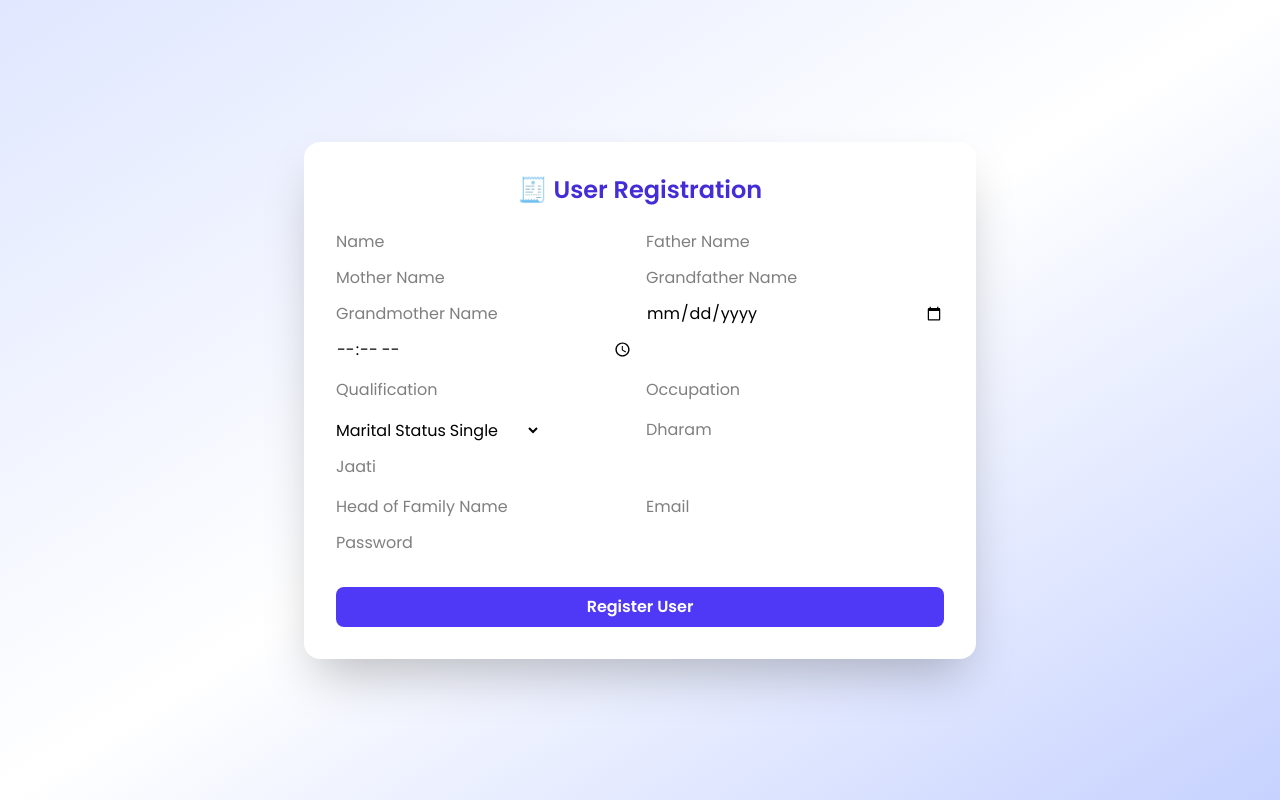
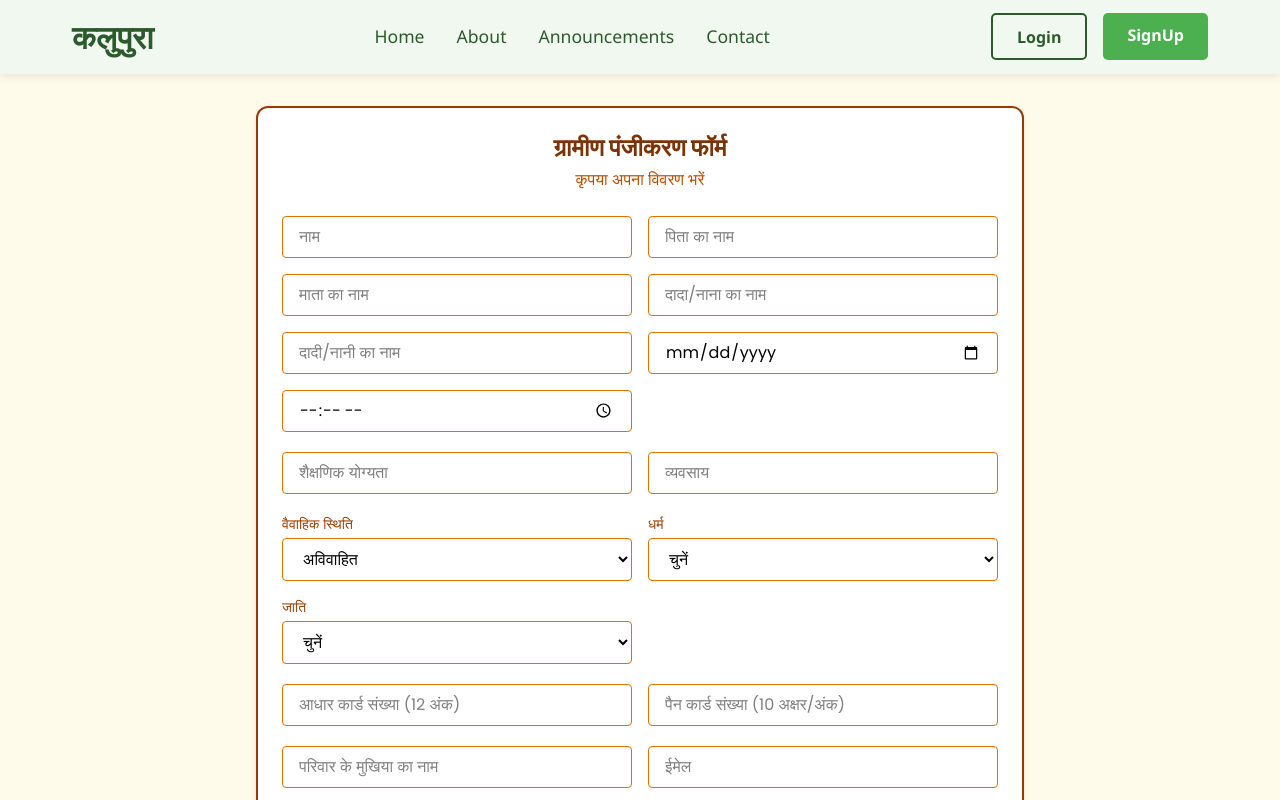
Before and after one commit to bhavy-sharma/Kalupura, a Next.js app in the folder client/: page /registration/member in a window 1280 px wide. Shown: the top 800 px of the page. Built offline with nearby package versions, Linux system fonts and the light colour scheme.

Commit message:
Member page Design

```diff
--- a/client/app/registration/member/page.js
+++ b/client/app/registration/member/page.js
@@ -2,10 +2,12 @@
 import React, { useState } from "react";
 import axios from "axios";
 import { motion } from "framer-motion";
-import { a } from "framer-motion/dist/types.d-BJcRxCew";
+import Header from "@/components/layout/Header";
+import Footer from "@/components/layout/Footer";
 
 function UserRegister() {
-  const userData =localStorage.getItem("user");
+  const userData = localStorage.getItem("user") ? JSON.parse(localStorage.getItem("user")) : null;
+
   const [formData, setFormData] = useState({
     // Personal Info
     name: "",
@@ -30,7 +32,6 @@ function UserRegister() {
     aadharNumber: "",
     panCardNumber: "",
 
-
     // Head of Family & Auth
     headOfFamilyName: "",
     email: "",
@@ -39,20 +40,21 @@ function UserRegister() {
     memberOfFamily: ["no"],
   });
 
-  // Handle input changes
   const handleChange = (e) => {
     const { name, value } = e.target;
     setFormData({ ...formData, [name]: value });
   };
 
-  // Submit form
   const handleSubmit = async (e) => {
     e.preventDefault();
     try {
       const res = await axios.post("http://localhost:5000/api/v1/kalupra/createuser", formData);
-      const updateData= await axios.patch("http://localhost:5000/api/v1/kalupra/addmembertofamily", { email: userData.email, newMembers: [formData.name] });
-      // member name or headof email
-      console.log(res.data);
+      if (userData?.email) {
+        await axios.patch("http://localhost:5000/api/v1/kalupra/addmembertofamily", {
+          email: userData.email,
+          newMembers: [formData.name]
+        });
+      }
       alert("User Registered Successfully");
     } catch (error) {
       console.error(error);
@@ -61,190 +63,234 @@ function UserRegister() {
   };
 
   return (
-    <div className="min-h-screen flex justify-center items-center bg-gradient-to-br from-indigo-100 via-white to-indigo-200 p-6">
+    <>
+    <Header />
+    <div className="min-h-screen bg-amber-50 p-4 flex justify-center items-start pt-8">
       <motion.div
-        initial={{ opacity: 0, y: -20 }}
+        initial={{ opacity: 0, y: 20 }}
         animate={{ opacity: 1, y: 0 }}
-        transition={{ duration: 0.5 }}
-        className="bg-white shadow-2xl rounded-2xl p-8 w-full max-w-2xl"
+        transition={{ duration: 0.6 }}
+        className="w-full max-w-3xl bg-white border-2 border-amber-800 rounded-xl shadow-md p-6"
       >
-        <h2 className="text-2xl font-semibold text-center mb-6 text-indigo-700">
-          🧾 User Registration
-        </h2>
+        <div className="text-center mb-6">
+          <h2 className="text-2xl font-bold text-amber-900">ग्रामीण पंजीकरण फॉर्म</h2>
+          <p className="text-amber-700 mt-1">कृपया अपना विवरण भरें</p>
+        </div>
 
-        <form onSubmit={handleSubmit} className="space-y-4">
+        <form onSubmit={handleSubmit} className="space-y-5">
           {/* Personal Info */}
-          <div className="grid grid-cols-2 gap-3">
+          <div className="grid grid-cols-1 md:grid-cols-2 gap-4">
             <input
               type="text"
               name="name"
-              placeholder="Name"
+              placeholder="नाम"
               value={formData.name}
               onChange={handleChange}
-              className="input"
+              className="w-full px-4 py-2 border border-amber-600 rounded focus:outline-none focus:ring-2 focus:ring-amber-500"
               required
             />
             <input
               type="text"
               name="fatherName"
-              placeholder="Father Name"
+              placeholder="पिता का नाम"
               value={formData.fatherName}
               onChange={handleChange}
-              className="input"
+              className="w-full px-4 py-2 border border-amber-600 rounded focus:outline-none focus:ring-2 focus:ring-amber-500"
             />
             <input
               type="text"
               name="motherName"
-              placeholder="Mother Name"
+              placeholder="माता का नाम"
               value={formData.motherName}
               onChange={handleChange}
-              className="input"
+              className="w-full px-4 py-2 border border-amber-600 rounded focus:outline-none focus:ring-2 focus:ring-amber-500"
             />
             <input
               type="text"
               name="grandfatherName"
-              placeholder="Grandfather Name"
+              placeholder="दादा/नाना का नाम"
               value={formData.grandfatherName}
               onChange={handleChange}
-              className="input"
+              className="w-full px-4 py-2 border border-amber-600 rounded focus:outline-none focus:ring-2 focus:ring-amber-500"
             />
             <input
               type="text"
               name="grandmotherName"
-              placeholder="Grandmother Name"
+              placeholder="दादी/नानी का नाम"
               value={formData.grandmotherName}
               onChange={handleChange}
-              className="input"
+              className="w-full px-4 py-2 border border-amber-600 rounded focus:outline-none focus:ring-2 focus:ring-amber-500"
             />
             <input
               type="date"
               name="dob"
-              placeholder="Date of Birth"
               value={formData.dob}
               onChange={handleChange}
-              className="input"
+              className="w-full px-4 py-2 border border-amber-600 rounded focus:outline-none focus:ring-2 focus:ring-amber-500"
             />
             <input
               type="time"
               name="dobTime"
-              placeholder="DOB Time"
               value={formData.dobTime}
               onChange={handleChange}
-              className="input"
+              className="w-full px-4 py-2 border border-amber-600 rounded focus:outline-none focus:ring-2 focus:ring-amber-500"
             />
           </div>
 
           {/* Education & Work */}
-          <div className="grid grid-cols-2 gap-3">
+          <div className="grid grid-cols-1 md:grid-cols-2 gap-4">
             <input
               type="text"
               name="qualification"
-              placeholder="Qualification"
+              placeholder="शैक्षणिक योग्यता"
               value={formData.qualification}
               onChange={handleChange}
-              className="input"
+              className="w-full px-4 py-2 border border-amber-600 rounded focus:outline-none focus:ring-2 focus:ring-amber-500"
             />
             <input
               type="text"
               name="occupation"
-              placeholder="Occupation"
+              placeholder="व्यवसाय"
               value={formData.occupation}
               onChange={handleChange}
-              className="input"
+              className="w-full px-4 py-2 border border-amber-600 rounded focus:outline-none focus:ring-2 focus:ring-amber-500"
             />
           </div>
 
           {/* Marital & Social */}
-          <div className="grid grid-cols-2 gap-3">
+          <div className="grid grid-cols-1 md:grid-cols-2 gap-4">
             <div>
-              <label>Marital Status</label>
+              <label className="block text-amber-800 text-sm mb-1">वैवाहिक स्थिति</label>
               <select
                 name="maritalStatus"
                 value={formData.maritalStatus}
                 onChange={handleChange}
-    className="input"
+                className="w-full px-4 py-2 border border-amber-600 rounded focus:outline-none focus:ring-2 focus:ring-amber-500"
               >
-    <option value="single">Single</option>
-    <option value="married">Married</option>
-    <option value="divorced">Divorced</option>
-    <option value="widowed">Widowed</option>
+                <option value="single">अविवाहित</option>
+                <option value="married">विवाहित</option>
+                <option value="divorced">तलाकशुदा</option>
+                <option value="widowed">विधवा/विधुर</option>
               </select>
             </div>
 
             {formData.maritalStatus === "married" && (
               <div>
-    <label>Marriage Date</label>
+                <label className="block text-amber-800 text-sm mb-1">विवाह तिथि</label>
                 <input
                   type="date"
                   name="marriageDate"
                   value={formData.marriageDate}
                   onChange={handleChange}
-      className="input"
+                  className="w-full px-4 py-2 border border-amber-600 rounded focus:outline-none focus:ring-2 focus:ring-amber-500"
                 />
               </div>
             )}
 
+            <div>
+              <label className="block text-amber-800 text-sm mb-1">धर्म</label>
+              <select
+                name="dharam"
+                value={formData.dharam}
+                onChange={handleChange}
+                className="w-full px-4 py-2 border border-amber-600 rounded focus:outline-none focus:ring-2 focus:ring-amber-500"
+              >
+                <option value="">चुनें</option>
+                <option value="हिंदू">हिंदू</option>
+                <option value="मुस्लिम">मुस्लिम</option>
+                <option value="ईसाई">ईसाई</option>
+                <option value="सिख">सिख</option>
+                <option value="बौद्ध">बौद्ध</option>
+                <option value="जैन">जैन</option>
+                <option value="अन्य">अन्य</option>
+              </select>
+            </div>
+
+            <div>
+              <label className="block text-amber-800 text-sm mb-1">जाति</label>
+              <select
+                name="jaati"
+                value={formData.jaati}
+                onChange={handleChange}
+                className="w-full px-4 py-2 border border-amber-600 rounded focus:outline-none focus:ring-2 focus:ring-amber-500"
+              >
+                <option value="">चुनें</option>
+                <option value="general">सामान्य</option>
+                <option value="obc">ओबीसी</option>
+                <option value="sc">अनुसूचित जाति (SC)</option>
+                <option value="st">अनुसूचित जनजाति (ST)</option>
+                <option value="other">अन्य</option>
+              </select>
+            </div>
+          </div>
+
+          {/* Aadhar & PAN */}
+          <div className="grid grid-cols-1 md:grid-cols-2 gap-4">
             <input
               type="text"
-              name="dharam"
-              placeholder="Dharam"
-              value={formData.jaati}
+              name="aadharNumber"
+              placeholder="आधार कार्ड संख्या (12 अंक)"
+              value={formData.aadharNumber}
               onChange={handleChange}
-              className="input"
+              className="w-full px-4 py-2 border border-amber-600 rounded focus:outline-none focus:ring-2 focus:ring-amber-500"
+              pattern="\d{12}"
+              title="कृपया 12 अंकों का आधार नंबर दर्ज करें"
             />
-
             <input
               type="text"
-              name="jaati"
-              placeholder="Jaati"
-              value={formData.jaati}
+              name="panCardNumber"
+              placeholder="पैन कार्ड संख्या (10 अक्षर/अंक)"
+              value={formData.panCardNumber}
               onChange={handleChange}
-              className="input"
+              className="w-full px-4 py-2 border border-amber-600 rounded focus:outline-none focus:ring-2 focus:ring-amber-500"
+              pattern="[A-Z]{5}[0-9]{4}[A-Z]{1}"
+              title="उदाहरण: ABCDE1234F"
             />
-
           </div>
 
           {/* Head of Family & Auth */}
-          <div className="grid grid-cols-2 gap-3">
+          <div className="grid grid-cols-1 md:grid-cols-2 gap-4">
             <input
               type="text"
               name="headOfFamilyName"
-              placeholder="Head of Family Name"
+              placeholder="परिवार के मुखिया का नाम"
               value={formData.headOfFamilyName}
               onChange={handleChange}
-              className="input"
+              className="w-full px-4 py-2 border border-amber-600 rounded focus:outline-none focus:ring-2 focus:ring-amber-500"
             />
             <input
               type="email"
               name="email"
-              placeholder="Email"
+              placeholder="ईमेल"
               value={formData.email}
               onChange={handleChange}
-              className="input"
+              className="w-full px-4 py-2 border border-amber-600 rounded focus:outline-none focus:ring-2 focus:ring-amber-500"
               required
             />
             <input
               type="password"
               name="password"
-              placeholder="Password"
+              placeholder="पासवर्ड"
               value={formData.password}
               onChange={handleChange}
-              className="input"
+              className="w-full px-4 py-2 border border-amber-600 rounded focus:outline-none focus:ring-2 focus:ring-amber-500"
               required
             />
           </div>
 
           <motion.button
-            whileHover={{ scale: 1.05 }}
-            whileTap={{ scale: 0.95 }}
+            whileHover={{ scale: 1.03 }}
+            whileTap={{ scale: 0.98 }}
             type="submit"
-            className="w-full bg-indigo-600 text-white py-2 rounded-lg mt-4 font-semibold hover:bg-indigo-700 transition duration-200"
+            className="w-full bg-amber-700 hover:bg-amber-800 text-white font-semibold py-3 rounded-lg mt-4 transition duration-200"
           >
-            Register User
+            पंजीकरण करें
           </motion.button>
         </form>
       </motion.div>
     </div>
+    <Footer />
+    </>
   );
 }
 
```
Lines whose indentation alone changed are shown as unchanged.
